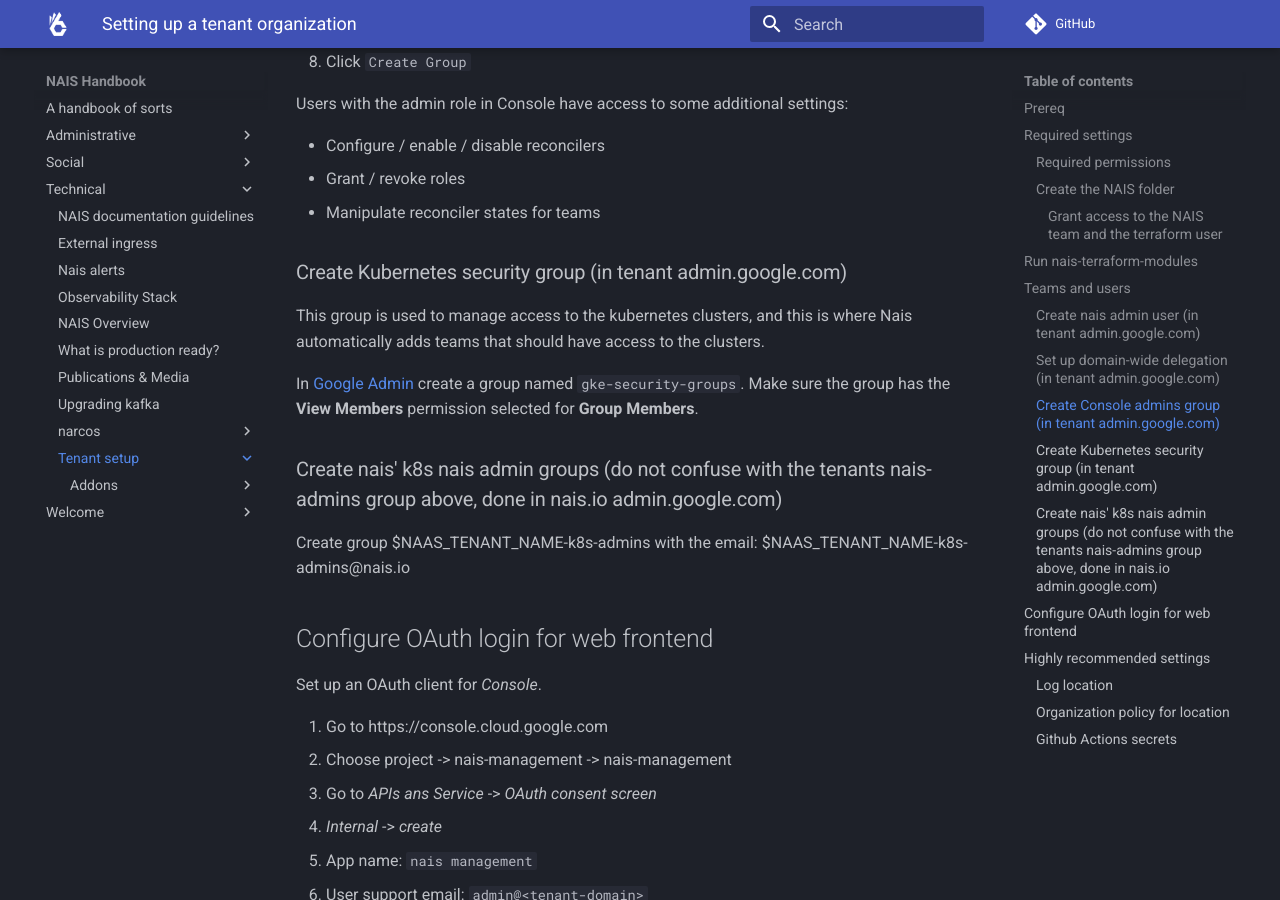
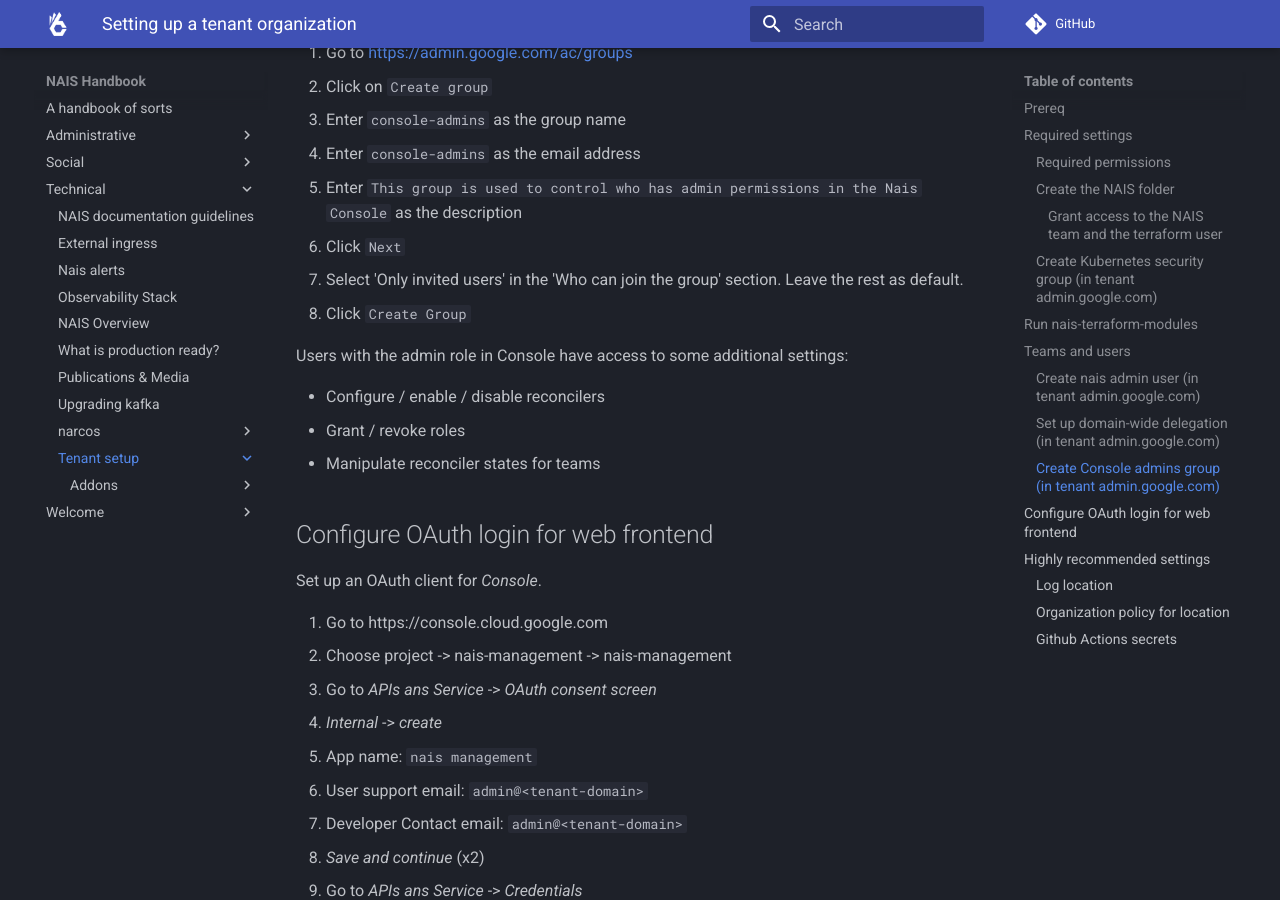
Before and after one commit to nais/handbook, an MkDocs documentation site: the page built from docs/technical/tenant-setup/README.md, in a window 1280 px wide and 900 px high, scrolled down 3813 px. Built offline with MkDocs 1.6.1 and Material for MkDocs 9.7.7, drawn with Linux system fonts in a browser that asks for light colours; emoji names are drawn with the system emoji font; comment, search, counter and statistics services are not loaded; some of the changed text lies outside the part shown.

Commit message:
Move required step for tf before running tf

```diff
--- a/docs/technical/tenant-setup/README.md
+++ b/docs/technical/tenant-setup/README.md
@@ -192,16 +202,6 @@
 - Grant / revoke roles
 - Manipulate reconciler states for teams
 
-### Create Kubernetes security group (in tenant admin.google.com)
-
-This group is used to manage access to the kubernetes clusters, and this is where Nais automatically adds teams that should have access to the clusters.
-
-In [Google Admin](https://admin.google.com) create a group named `gke-security-groups`.
-Make sure the group has the **View Members** permission selected for **Group Members**.
-
-### Create nais' k8s nais admin groups (do not confuse with the tenants nais-admins group above, done in nais.io admin.google.com)
-
-Create group $NAAS_TENANT_NAME-k8s-admins with the email: $NAAS_TENANT_NAME-k8s-admins@nais.io
 
 ## Configure OAuth login for web frontend
 
```
Also changed, not shown: other parts of docs/technical/tenant-setup/README.md (+10 -0 lines).
